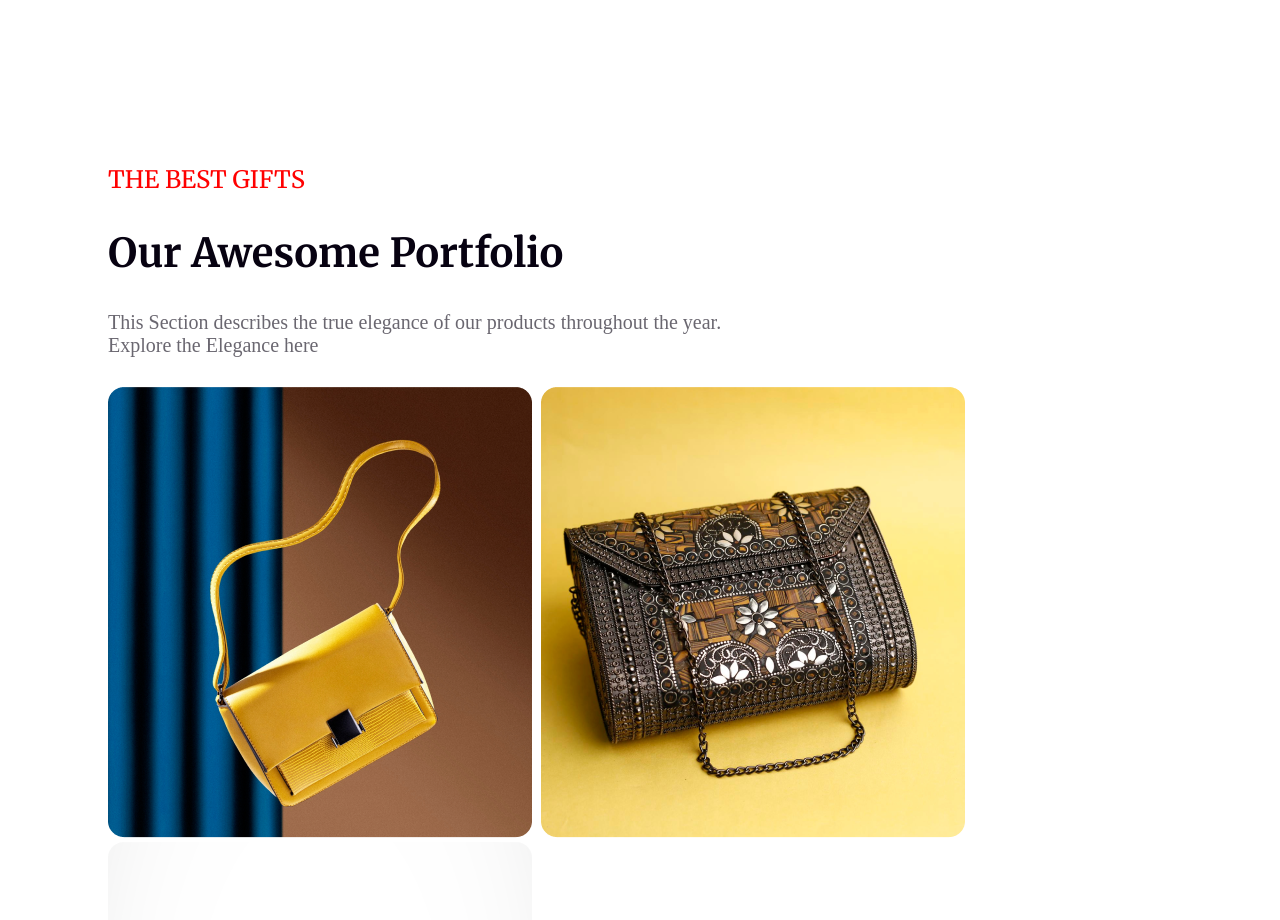
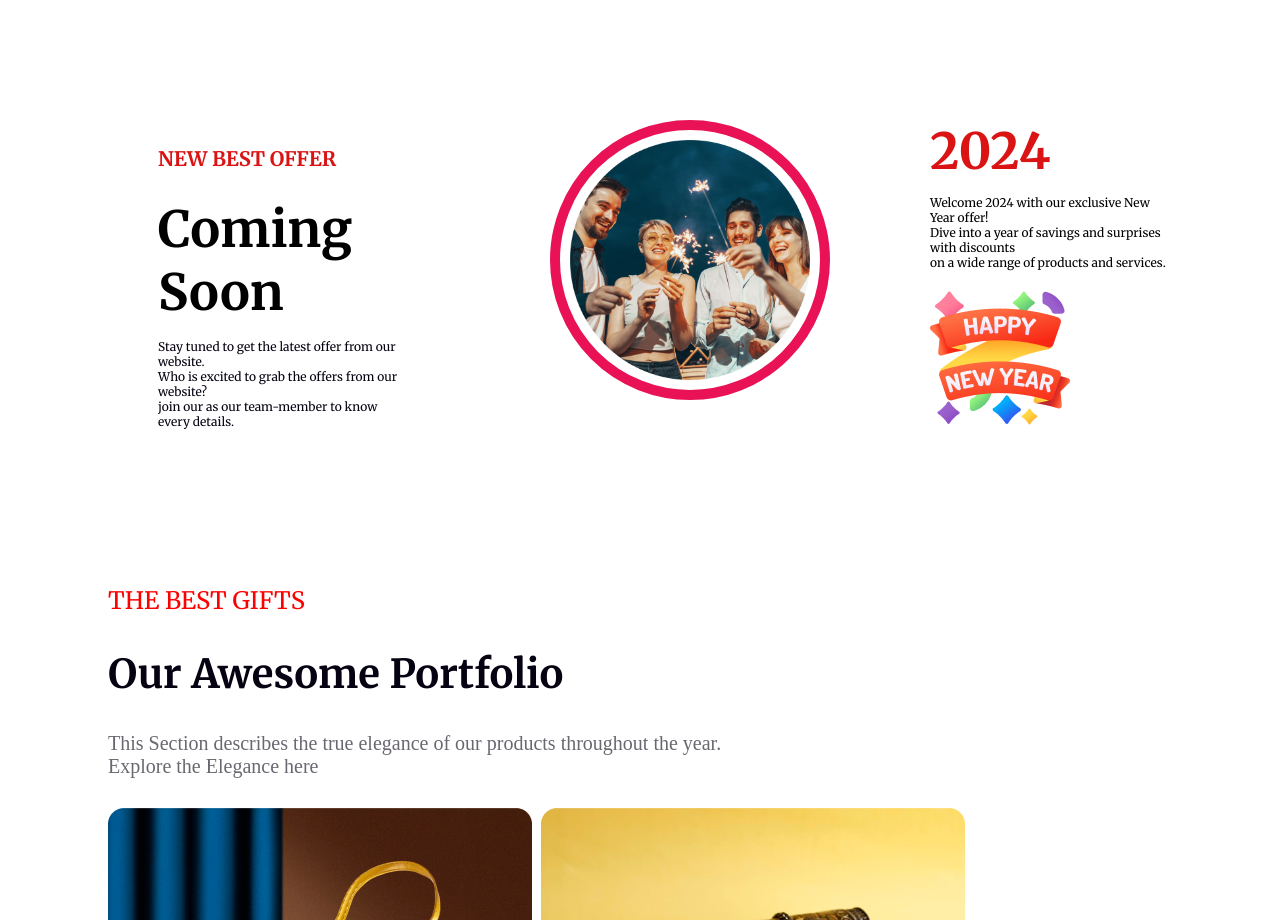
Before and after one commit to MalihaKaisar/New-Year-Layout-Design, a plain HTML site: page index.html in a window 1280 px wide. Shown: the part 2820-3740 px from the top of the page. Drawn offline with Linux system fonts and the light colour scheme.

Commit message:
Bonus part added

```diff
--- a/index.html
+++ b/index.html
@@ -50,6 +50,7 @@
                 <img class="midpic" src="images/Group 70.png" alt="Image loading">
             </div>
         </section>
+        <!-- midnight party section ended -->
 
         <!-- Time , Place and Date -->
 
@@ -62,6 +63,35 @@
             </div>
 
         </section>
+        <!-- time place and date part ended -->
+
+        <!-- bouns part started -->
+
+        <section class="bouns-container">
+            <div class="bouns-start">
+                <h4 class="merriweather-bold">NEW BEST OFFER</h4>
+                <h1 class="merriweather-bold">Coming Soon</h1>
+                <p class="merriweather-regular">Stay tuned to get the latest offer from our website. <br> Who is excited to grab the offers
+                    from our website? <br> join our as our team-member to know every details.
+                </p>
+            </div>
+
+
+            <div class="circle">
+                <img src="images/Ellipse 1.png" alt="">
+
+            </div>
+
+            <div class="bouns-greet">
+                <h1 class="merriweather-bold">2024</h1>
+                <p class="merriweather-regular">Welcome 2024 with our exclusive New Year offer! <br> Dive into a year of savings and surprises with discounts <br> on a wide range of products and services.</p>
+                <img src="images/Group 96.png" alt="">
+            </div>
+
+        </section>
+
+
+        <!-- bouns part ended -->
 
         <!-- Portfolio Section -->
         <section class="portfolio-sec">
@@ -87,6 +117,8 @@
 
         </section>
 
+        <!-- portfolio section started -->
+
         <!-- subscribe Section -->
 
         <section class="newsletter-sec">
@@ -105,6 +137,8 @@
             </div>
 
         </section>
+
+        <!-- subscribe Section -->
 
     </main>
 
--- a/styles/design.css
+++ b/styles/design.css
@@ -350,7 +350,7 @@ input[type="email"] {
     background: #070211;
 }
 
-.footer-address{
+.footer-address {
     justify-content: space-between;
     color: #fdfcfc;
     display: flex;
@@ -358,23 +358,26 @@ input[type="email"] {
     padding-top: 50px;
 
 }
-.address{
+
+.address {
     padding-top: 80px;
     margin-left: 50px;
     padding-right: 100px;
 }
 
-.contact-container{
+.contact-container {
     margin-top: 100px;
 
 }
-.contact{
+
+.contact {
     margin-right: 100px;
     display: flex;
     margin-left: 50px;
     padding-right: 50px;
 }
-.website{
+
+.website {
     margin-right: 100px;
     display: flex;
     /* margin-bottom: 20px;
@@ -387,22 +390,25 @@ input[type="email"] {
 }
 
 
-.social-media{
+.social-media {
     display: flex;
     justify-content: center;
     align-items: center;
 
 }
-.horizon{
+
+.horizon {
     width: 80%;
-    border: none; /* Remove default border */
+    border: none;
+    /* Remove default border */
     border-top: 2px solid rgba(204, 184, 184, 0.384);
 }
-.social-media img{
+
+.social-media img {
     padding: 20px;
 }
 
-.Unsubscribe{
+.Unsubscribe {
     color: #e4f1f4;
     display: flex;
     justify-content: space-between;
@@ -412,12 +418,12 @@ input[type="email"] {
     margin-top: 50px;
 }
 
-.un-title{
+.un-title {
     margin-left: 50px;
     padding-left: 50px;
 }
 
-.btn-secondary{
+.btn-secondary {
 
     color: white;
     background-color: rgb(31, 1, 41);
@@ -430,3 +436,62 @@ input[type="email"] {
     background-color: #030127a1;
     color: white;
 }
+
+
+/* bonus part started here */
+.circle img {
+    width: 240px;
+    height: 240px;
+    padding: 10px;
+}
+
+.circle {
+    margin-left: 140px;
+    margin-right: 50px;
+    width: 260px;
+    height: 260px;
+    background: transparent;
+    border-radius: 50%;
+    border: 10px solid rgb(233, 18, 86);
+}
+
+.bouns-container {
+    display: flex;
+    margin: 100px;
+
+}
+
+.bouns-start {
+    margin-left: 50px;
+}
+
+.bouns-start h1{
+    margin: 0;
+    padding: 0;
+    font-size: 50px;
+
+}
+.bouns-start h4{
+    font-size: 20px;
+    color: #da1414;
+
+}
+.bouns-start p{
+    margin-top: 15px;
+    font-size: 12px;
+    color: #070211;
+}
+.bouns-greet{
+    padding-left: 50px;
+    margin-right: none;
+}
+.bouns-greet h1{
+    margin: 0;
+    padding: 0;
+    color: #da1414;
+    font-size: 50px;
+}
+.bouns-greet p{
+    font-size: 12px;
+    margin-bottom: 18px;
+}
```
Lines whose indentation alone changed are shown as unchanged.
